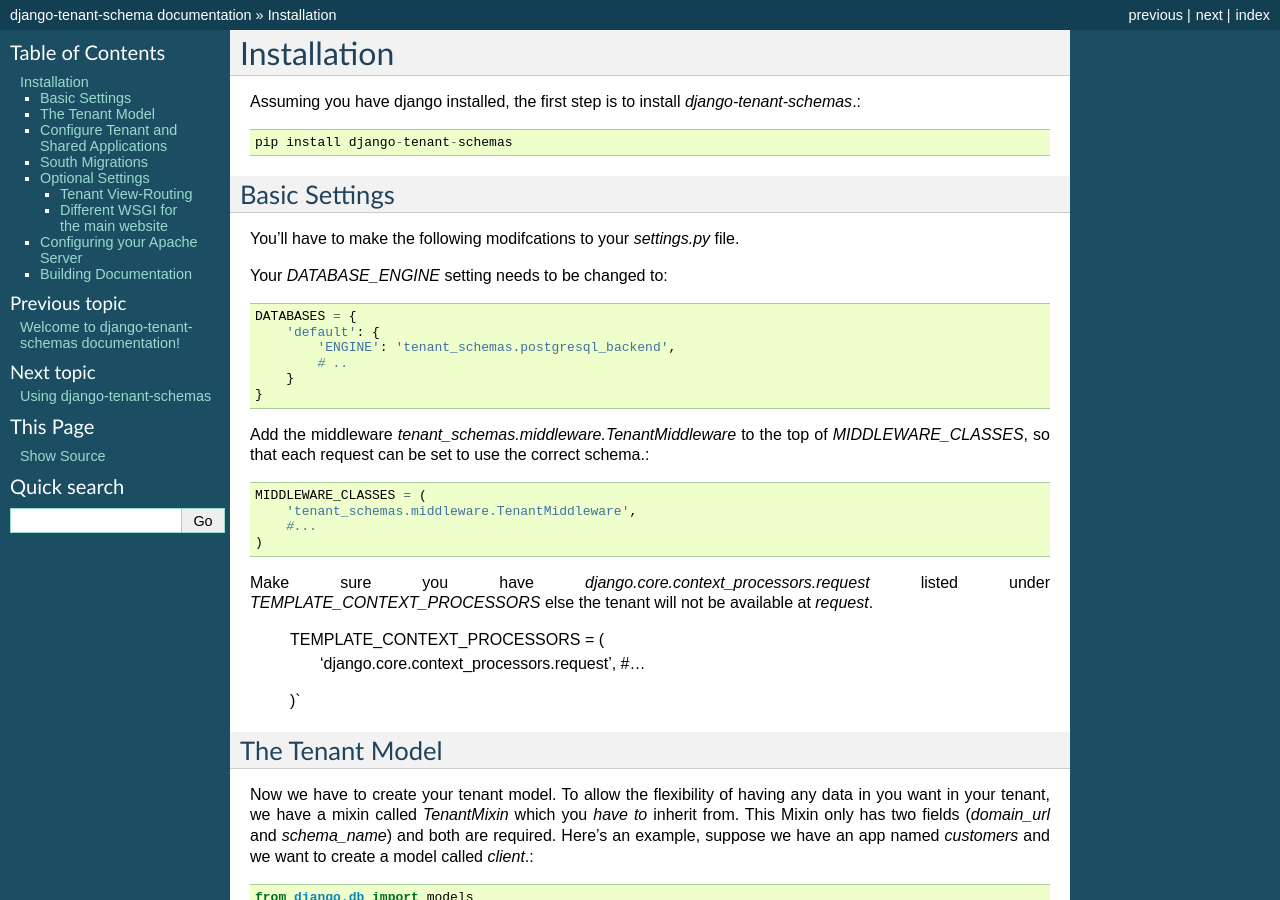
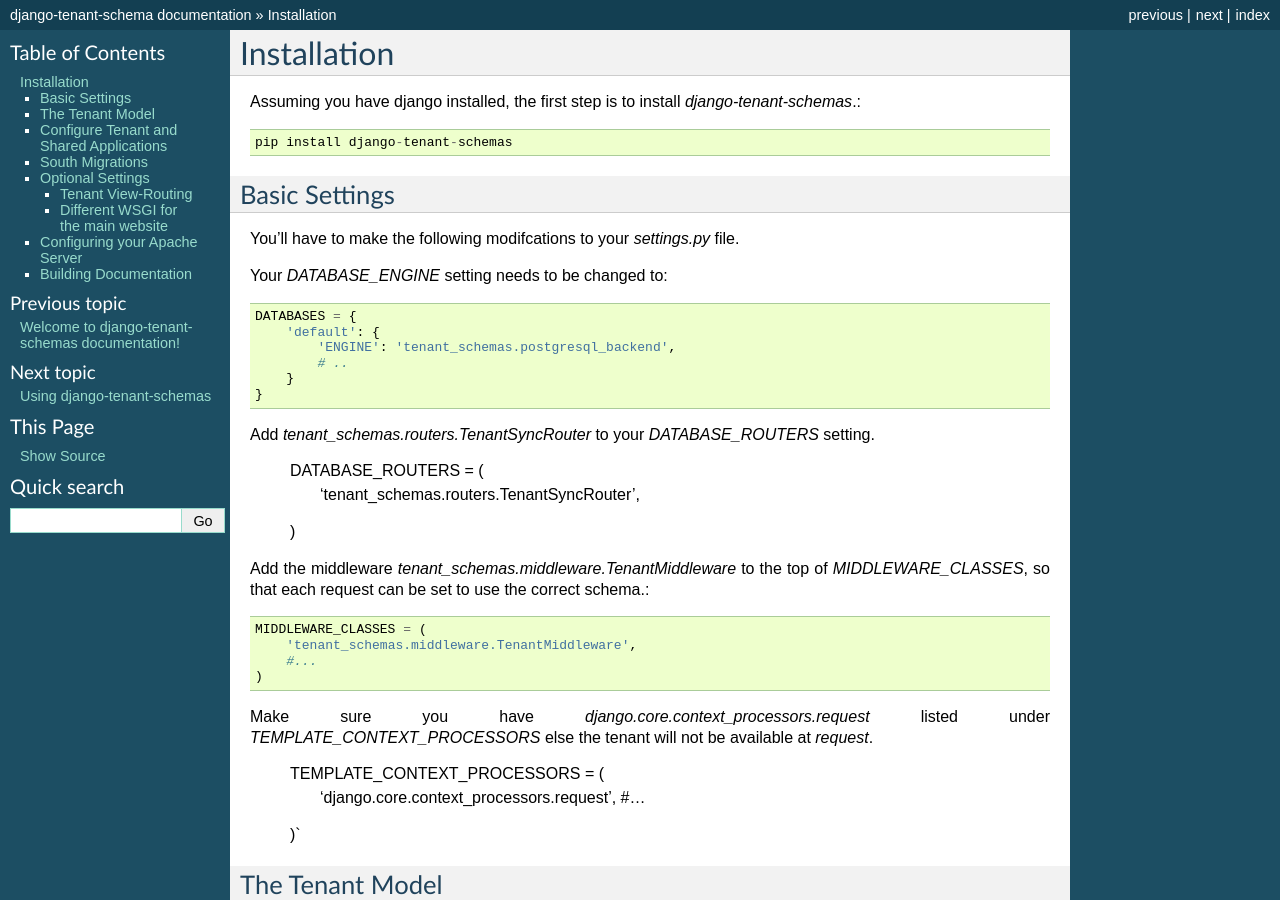
Before and after one commit to bernardopires/django-tenant-schemas, a Sphinx documentation site: the page built from docs/install.rst, in a window 1280 px wide and 900 px high. Built offline with Sphinx 7.4.7, drawn with Linux system fonts in a browser that asks for light colours; the version number could not be read and is left out.

Commit message:
updated docs regarding tenant_schemas.routers.TenantSyncRouter

```diff
--- a/docs/install.rst
+++ b/docs/install.rst
@@ -17,6 +17,12 @@
             # ..
         }
     }
+
+Add `tenant_schemas.routers.TenantSyncRouter` to your `DATABASE_ROUTERS` setting.
+
+    DATABASE_ROUTERS = (
+        'tenant_schemas.routers.TenantSyncRouter',
+    )
 
 Add the middleware `tenant_schemas.middleware.TenantMiddleware` to the top of `MIDDLEWARE_CLASSES`, so that each request can be set to use the correct schema.::
 
```
Also changed, not shown: 1 other file.
